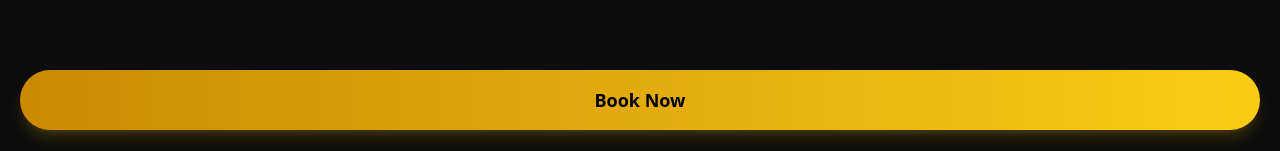
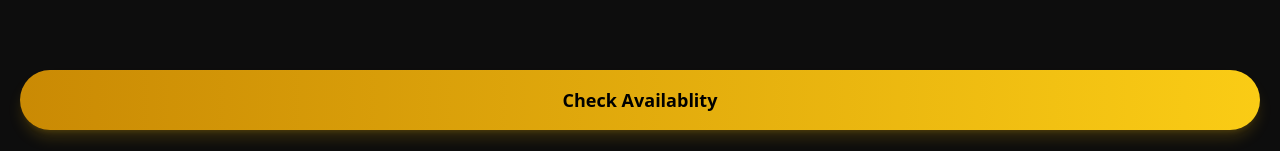
Before and after one commit to RunjanKumar/web-link, a React (Vite) app: page /facilities/detail in a window 1280 px wide. Shown: the part 646-797 px from the top of the page. Built offline with nearby package versions, Linux system fonts and the light colour scheme.

Commit message:
Book Now change to check availablity

```diff
--- a/src/UI/facility/FacilityDetail.jsx
+++ b/src/UI/facility/FacilityDetail.jsx
@@ -84,7 +84,7 @@ export default function FacilityDetail() {
                     onClick={handleBookNow}
                     className="w-full bg-gradient-to-r from-yellow-600 to-yellow-400 text-black py-4 rounded-full font-semibold text-lg border-none cursor-pointer transition-all duration-200 hover:brightness-110 active:scale-[0.98] shadow-lg shadow-yellow-500/20 mt-8"
                 >
-                    Book Now
+                    Check Availablity
                 </button>
             </div>
         </div>
```
